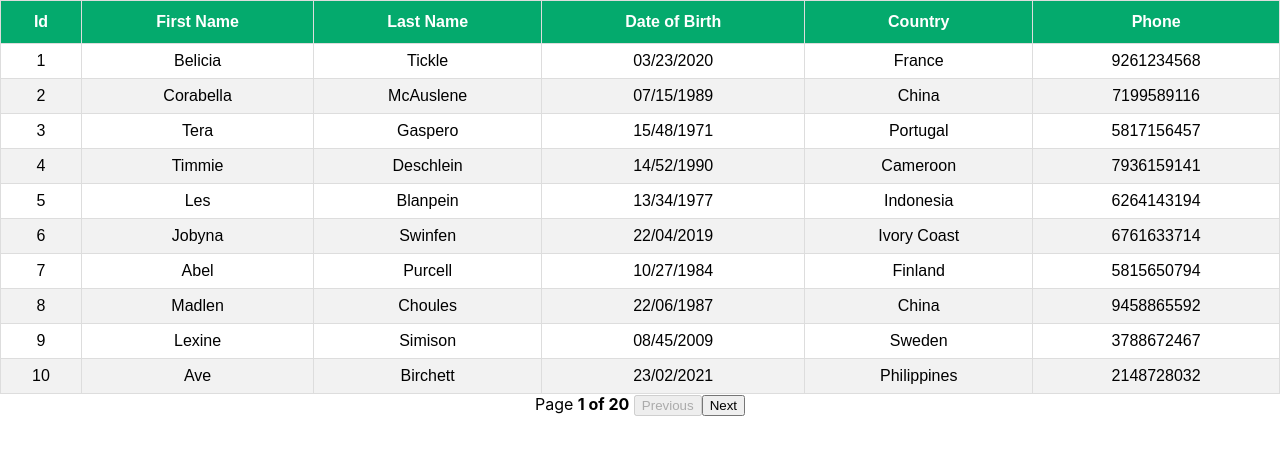
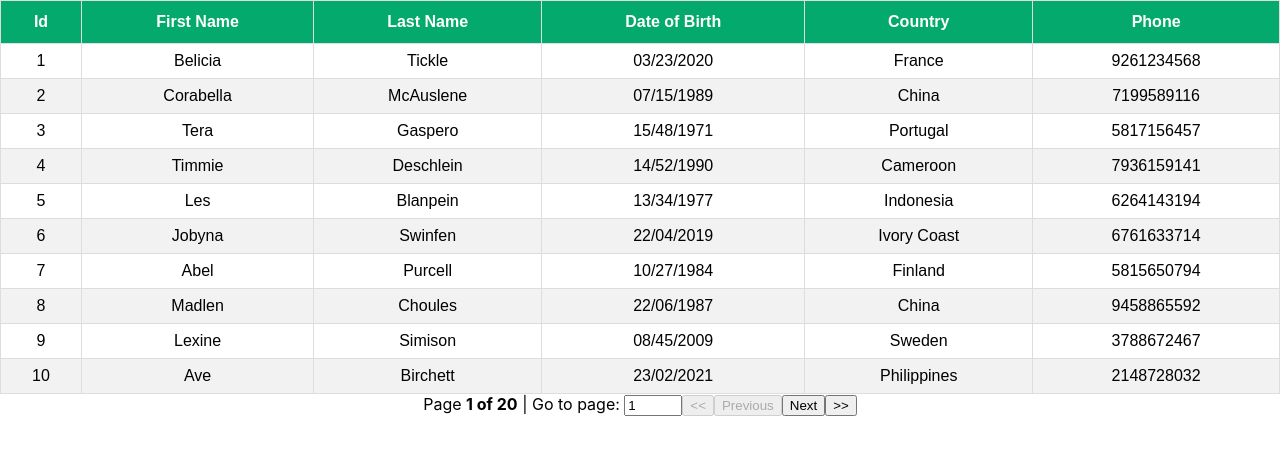
Before and after one commit to Mohit3312/react-table-demo, a React (Create React App) app: page / in a window 1280 px wide. Shown: the top 454 px of the page. Built offline with nearby package versions, Linux system fonts and the light colour scheme.

Commit message:
Implemented pagination with Goto Page functionality in react table.

```diff
--- a/src/components/PaginationTable.js
+++ b/src/components/PaginationTable.js
@@ -19,12 +19,15 @@
     canPreviousPage,
     canNextPage,
     pageOptions,
+    gotoPage,
+    pageCount,
     state,
     prepareRow,
   } = useTable(
     {
       columns,
       data,
+      initialState: { pageIndex: 0 },
     },
     usePagination
   );
@@ -63,6 +66,23 @@
             {pageIndex + 1} of {pageOptions.length}
           </strong>{" "}
         </span>
+        <span>
+          | Go to page:{" "}
+          <input
+            type="number"
+            defaultValue={pageIndex + 1}
+            onChange={(e) => {
+              const pageNumber = e.target.value
+                ? Number(e.target.value) - 1
+                : 0;
+              gotoPage(pageNumber);
+            }}
+            style={{ width: "50px" }}
+          />
+        </span>
+        <button onClick={() => gotoPage(0)} disabled={!canPreviousPage}>
+          {"<<"}
+        </button>
         <button
           onClick={() => {
             previousPage();
@@ -79,6 +99,9 @@
         >
           Next
         </button>
+        <button onClick={() => gotoPage(pageCount - 1)} disabled={!canNextPage}>
+          {">>"}
+        </button>
       </div>
     </>
   );
```
